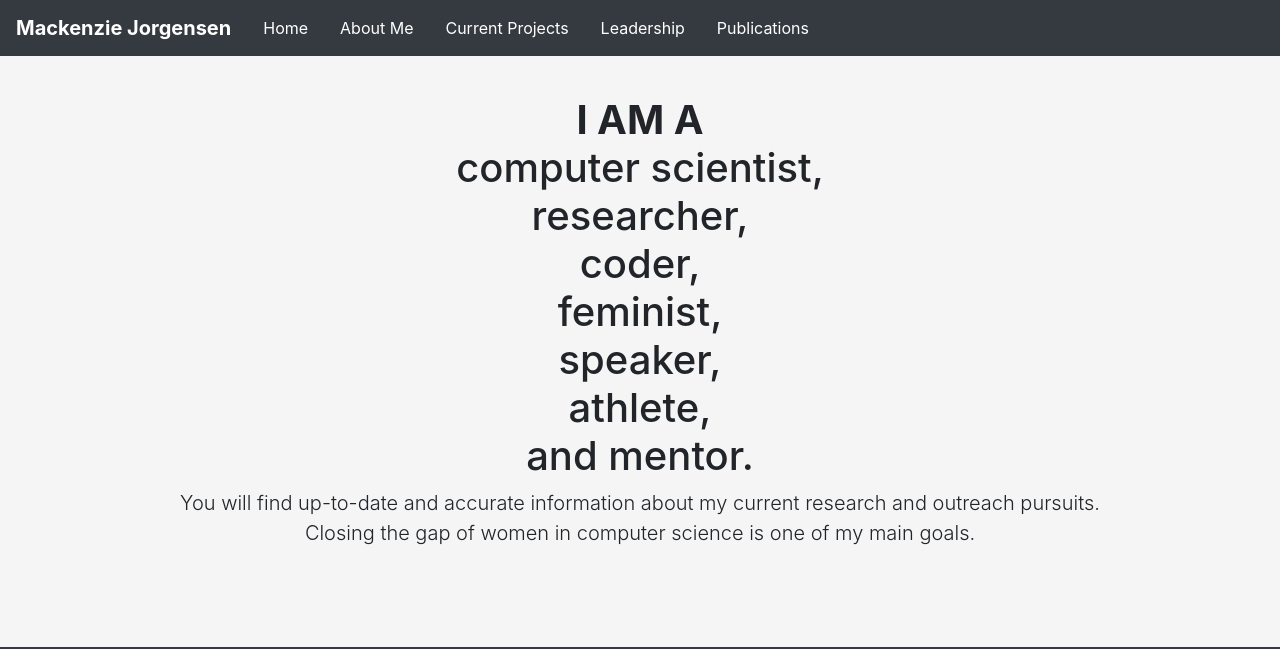
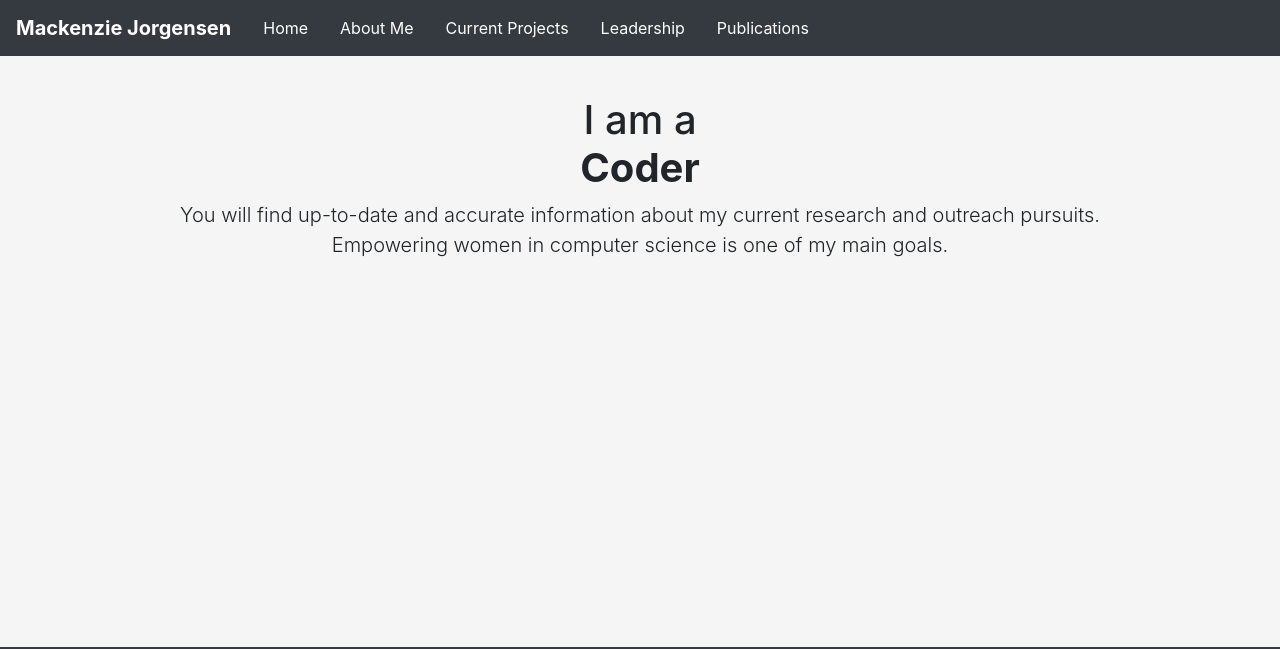
Before and after one commit to mjorgen1/mjorgen1.github.io, a plain HTML site: page index.html in a window 1280 px wide. Shown: the top 649 px of the page. Drawn offline with nearby package versions, Linux system fonts and the light colour scheme.

Commit message:
changing words functionality

```diff
--- a/index.html
+++ b/index.html
@@ -14,6 +14,12 @@
           integrity="sha384-Vkoo8x4CGsO3+Hhxv8T/Q5PaXtkKtu6ug5TOeNV6gBiFeWPGFN9MuhOf23Q9Ifjh" crossorigin="anonymous">
     <script src="https://kit.fontawesome.com/9fa9f65af1.js" crossorigin="anonymous"></script>
     <link rel="stylesheet" href="style.css" />
+
+    <script src="https://code.jquery.com/jquery-3.3.1.min.js" integrity="sha384-tsQFqpEReu7ZLhBV2VZlAu7zcOV+rXbYlF2cqB8txI/8aZajjp4Bqd+V6D5IgvKT"
+            crossorigin="anonymous">
+    </script>
+    <script src="textTimeSlider.js"></script>
+
 </head>
 <body class="text-center">
     <div class="cover-container d-flex w-100 h-100 p-3 mx-auto flex-column">
@@ -28,17 +34,17 @@
                     <a class="nav-link" href="#">Publications</a>
                 </nav>
             </div>
+
         </header>
         <main role="main" class="inner cover">
-            <h1 class="cover-heading"><b>I AM A</b><br/> computer scientist,<br/> researcher,<br /> coder,<br /> feminist,<br /> speaker,<br /> athlete,<br /> and mentor.<br /> </h1>
+            <h1 class="cover-heading">I am a <br/> <b><tts></tts></b> </h1>
             <p class="lead">
-                You will find up-to-date and accurate information about my current research and outreach pursuits. <br />Closing the gap
-                of women in computer science is one of my main goals.
+                You will find up-to-date and accurate information about my current research and outreach pursuits. <br /> Empowering
+                women in computer science is one of my main goals.
             </p>
         </main>
 
         <!--TODO: add a gallery of photos of me doing my thing around the world-->
-
         <!-- Footer -->
         <footer id="sticky-footer" class="py-4 bg-dark text-white-50 fixed-bottom">
 
@@ -46,8 +52,8 @@
             <ul class="list-unstyled list-inline text-center">
                 <li class="list-inline-item">
                     <a class="btn-floating btn-fb mx-1"
-                        href="https://www.researchgate.net/profile/Mackenzie_Jorgensen">
-                           <i class="fab fa-researchgate fa-3x" style="color:#47fff0;"></i>
+                       href="https://www.researchgate.net/profile/Mackenzie_Jorgensen">
+                        <i class="fab fa-researchgate fa-3x" style="color:#47fff0;"></i>
                     </a>
                 </li>
                 <li class="list-inline-item">
@@ -56,8 +62,8 @@
                     </a>
                 </li>
                 <li class="list-inline-item">
-                    <a class="btn-floating btn-li mx-1"href="https://www.linkedin.com/in/mackenzie-j-447763142/">
-                           <i class="fab fa-linkedin-in fa-3x" style="color:#ffffff"> </i>
+                    <a class="btn-floating btn-li mx-1" href="https://www.linkedin.com/in/mackenzie-j-447763142/">
+                        <i class="fab fa-linkedin-in fa-3x" style="color:#ffffff"> </i>
                     </a>
                 </li>
             </ul>
@@ -73,5 +79,9 @@
         </footer>
         <!-- Footer -->
     </div>
-</body>
-</html>
+    <script src="textTimeSlider.js"></script>
+    <script>
+        $("tts").textTimeSlider(["Computer Scientist", "Researcher", "Coder", "Feminist", "Speaker", "Mentor"], [2000, 2000, 2000, 2000, 2000, 2000]);
+    </script>
+</body >
+</html >
--- /dev/null
+++ b/textTimeSlider.js
@@ -0,0 +1,25 @@
+// text-time-slide
+jQuery.fn.extend({
+  textTimeSlider: function(text, time, loop = true) {
+    if (!text.length) return this;
+  	//console.log(text, time);
+  	var curr_text = text.shift();
+  	var curr_time = time.shift();
+    if (loop) {
+      text.push(curr_text);
+      time.push(curr_time);
+    }
+
+  	// Fade out
+  	this.fadeOut(250, () => {
+  		this.html(curr_text); // Update text
+  		this.fadeIn(250); // Fade in
+  	});
+
+  	setTimeout(() => {
+  		this.textTimeSlider(text, time, loop);
+  	}, curr_time);
+
+  	return this;
+  }
+});
```
